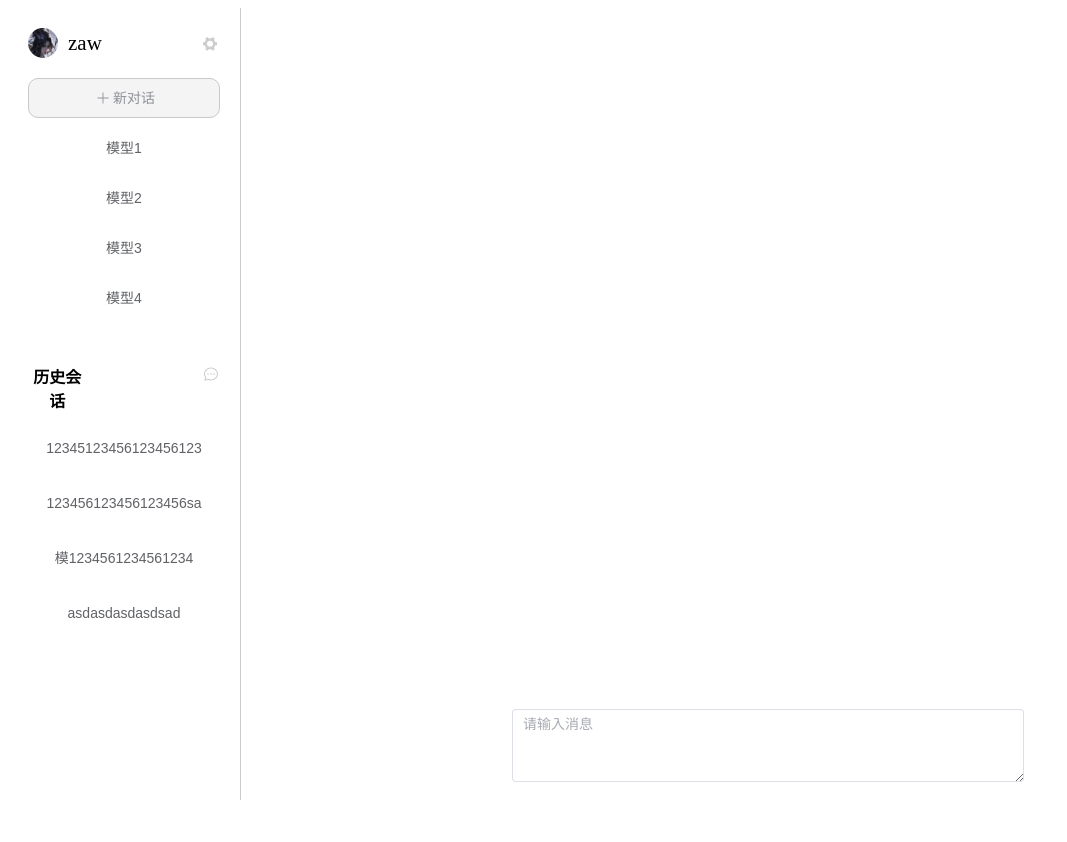
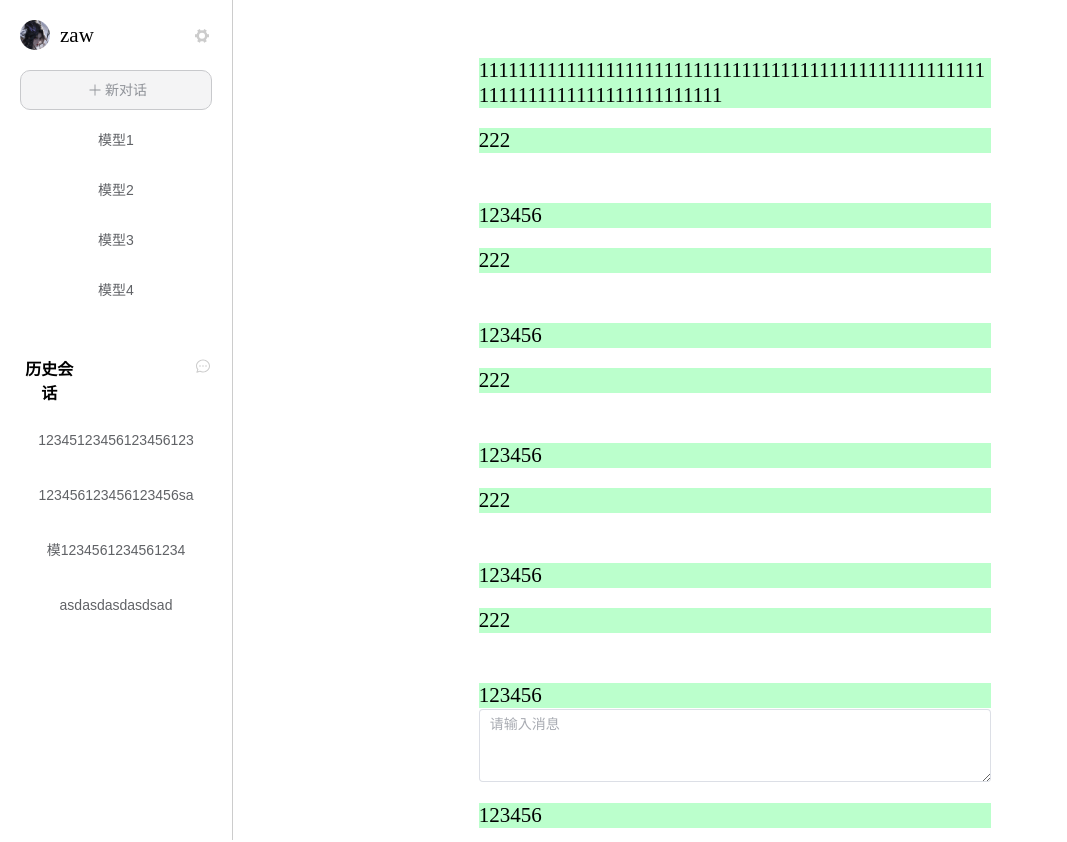
Before and after one commit to Issysky/AiAssist, a Vue app: page / in a window 1280 px wide. Shown: the top 842 px of the page, without its empty margins (0-1067 px from the left). Before the commit the page ends 808 px from the top, so only its background shows below. Built offline with nearby package versions, Linux system fonts and the light colour scheme.

Commit message:
2023-12-7 16

```diff
--- a/package.json
+++ b/package.json
@@ -28,6 +28,7 @@
     "@vue/tsconfig": "^0.4.0",
     "eslint": "^8.49.0",
     "eslint-plugin-vue": "^9.17.0",
+    "less": "^4.2.0",
     "npm-run-all2": "^6.1.1",
     "prettier": "^3.0.3",
     "typescript": "~5.2.0",
--- a/src/App.vue
+++ b/src/App.vue
@@ -11,18 +11,23 @@ import LeftNav from './components/LeftNav.vue';
   </div>
 </template>
 
-<style scoped>
-body{
+<style scoped lang="less">
+body {
   padding: 0;
   margin: 0;
 }
+
 .wrapper {
   display: flex;
-}
-.RouterView{
-  width: 85vw;
+
+  .left-nav {
+    width: 15vw;
+    height: 100vh;
+    position: fixed;
+    left: 0;
+    top: 0;
+  }
+
 
 }
-
-
 </style>
--- a/src/views/HomeView.vue
+++ b/src/views/HomeView.vue
@@ -1,26 +1,16 @@
 <template>
     <div class="wrapper">
-        <div v-for="(message, index) in messages" :key="index">
-            <div v-if="message.type === 'response'">
-                <el-card class="response-card">
-                    <div class="response-message">{{ message.content }}</div>
-                </el-card>
-            </div>
-            <div v-else>
-                <el-card class="user-card">
-                    <div class="user-message">{{ message.content }}</div>
-                </el-card>
+        <div class="message-wrapper">
+            <div class="message-area" v-for="(message, index) in messages" :key="index">
+                <div class="user-send">{{ message.userContent }}</div>
+                <div class="response">222</div>
             </div>
         </div>
         <div class="input-container">
-            <el-input
-                v-model="inputMessage"
-                placeholder="请输入消息"
-                type="textarea"
-                :rows="3"
-            />
+            <el-input v-model="inputMessage" placeholder="请输入消息" type="textarea" :rows="3" />
             <el-button v-if="inputMessage" type="primary" @click="sendMessage">发送</el-button>
         </div>
+
     </div>
 </template>
 
@@ -34,44 +24,100 @@ interface Message {
 }
 
 const inputMessage = ref('');
-const messages = ref<Message[]>([]);
-// 发送信息方法
-const sendMessage = () => {
-    if (inputMessage.value) {
-        messages.value.push({
-            type: 'user',
-            content: inputMessage.value
-        });
-        inputMessage.value = '';
+const messages = ref([
+    {
+        resContent: '2222',
+        userContent: '11111111111111111111111111111111111111111111111111111111111111111111111111111'
+    },
+    {
+        resContent: '2222',
+        userContent: '123456'
+    },
+    {
+        resContent: '2222',
+        userContent: '123456'
+    },
+    {
+        resContent: '2222',
+        userContent: '123456'
+    },
+    {
+        resContent: '2222',
+        userContent: '123456'
+    },
+    {
+        resContent: '2222',
+        userContent: '123456'
+    },
+    {
+        resContent: '2222',
+        userContent: '123456'
+    },
+    {
+        resContent: '2222',
+        userContent: '123456'
+    },
+    {
+        resContent: '2222',
+        userContent: '123456'
+    },
+    {
+        resContent: '2222',
+        userContent: '123456'
+    },
+    {
+        resContent: '2222',
+        userContent: '123456'
     }
-};
+])
+// const messages = ref<Message[]>([]);
+// // 发送信息方法
+// const sendMessage = () => {
+//     if (inputMessage.value) {
+//         messages.value.push({
+//             type: 'user',
+//             content: inputMessage.value
+//         });
+//         inputMessage.value = '';
+//     }
+// };
 </script>
 
-<style scoped>
-.wrapper{
+<style scoped lang="less">
+.wrapper {
+    width: 85%;
     display: flex;
     justify-content: center;
-}
-.response-card {
-    margin-bottom: 10px;
-    background-color: #f5f5f5;
-    padding: 10px;
+    margin-left: 15%;
+    .message-wrapper {
+        width: 40vw;
+        overflow: hidden;
+
+        .message-area {
+            width: 40vw;
+            margin-top: 50px;
+            align-items: center; // 添加这一行
+            font-size: 21px;
+
+            .user-send {
+                width: 40vw;
+                background-color: #bfc;
+                // 允许换行并且高度自适应
+                word-wrap: break-word;
+                height: auto;
+                margin-bottom: 20px;
             }
 
-.response-message {
-    color: #333;
+            .response {
+                width: 40vw;
+                background-color: #bfc;
+                // 允许换行并且高度自适应
+                word-wrap: break-word;
+                height: auto;
+            }
+        }
     }
 
-.user-card {
-    margin-bottom: 10px;
-    background-color: #e6f7ff;
-    padding: 10px;
-    width: 40vw;
-}
-
-.user-message {
-    color: #333;
-}
 
     .input-container {
         height: 10vh;
@@ -81,10 +127,12 @@ const sendMessage = () => {
         margin-top: 10px;
         position: fixed;
         bottom: 15px;
-    left: 40%;
+
+        .el-input {
+            resize: vertical;
+        }
     }
 
-.el-input {
-    resize:vertical;
+
 }
 </style>
--- a/src/views/TalkView.vue
+++ b/src/views/TalkView.vue
@@ -1,5 +1,5 @@
 <template>
-  <div>
+  <div class="wrapper">
       <div v-for="(message, index) in messages" :key="index">
           <div v-if="message.type === 'response'">
               <el-card class="response-card">
@@ -13,8 +13,13 @@
           </div>
       </div>
       <div class="input-container">
-      <el-input v-model="inputMessage" placeholder="请输入消息" />
-      <el-button type="primary" @click="sendMessage">发送</el-button>
+          <el-input
+              v-model="inputMessage"
+              placeholder="请输入消息"
+              type="textarea"
+              :rows="3"
+          />
+          <el-button v-if="inputMessage" type="primary" @click="sendMessage">发送</el-button>
       </div>
   </div>
 </template>
@@ -43,6 +48,10 @@ const sendMessage = () => {
 </script>
 
 <style scoped>
+.wrapper{
+  display: flex;
+  justify-content: center;
+}
 .response-card {
   margin-bottom: 10px;
   background-color: #f5f5f5;
@@ -57,6 +66,7 @@ const sendMessage = () => {
   margin-bottom: 10px;
   background-color: #e6f7ff;
   padding: 10px;
+  width: 40vw;
 }
 
 .user-message {
@@ -64,8 +74,17 @@ const sendMessage = () => {
 }
 
 .input-container {
+  height: 10vh;
+  width: 40vw;
   display: flex;
   align-items: center;
   margin-top: 10px;
+  position: fixed;
+  bottom: 15px;
+  left: 40%;
+}
+
+.el-input {
+  resize:vertical;
 }
 </style>
```
Also changed, not shown: 1 other file (tests, documents, lock files or other folders). Lines whose indentation alone changed are shown as unchanged.
